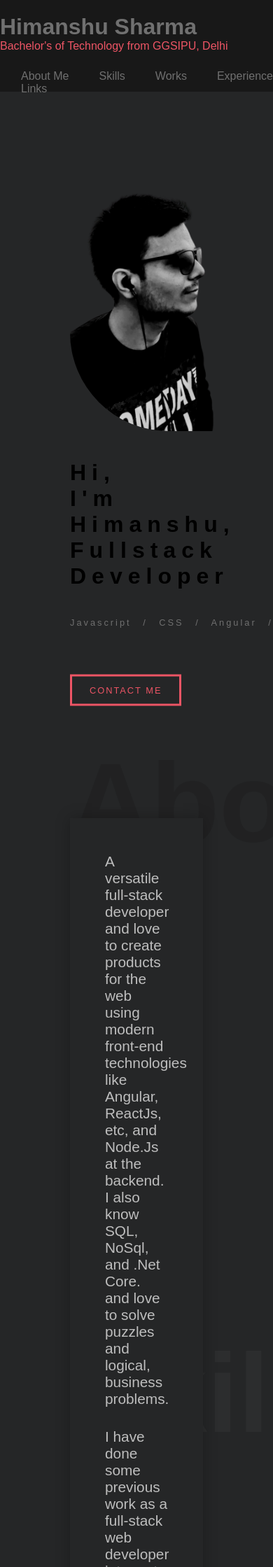
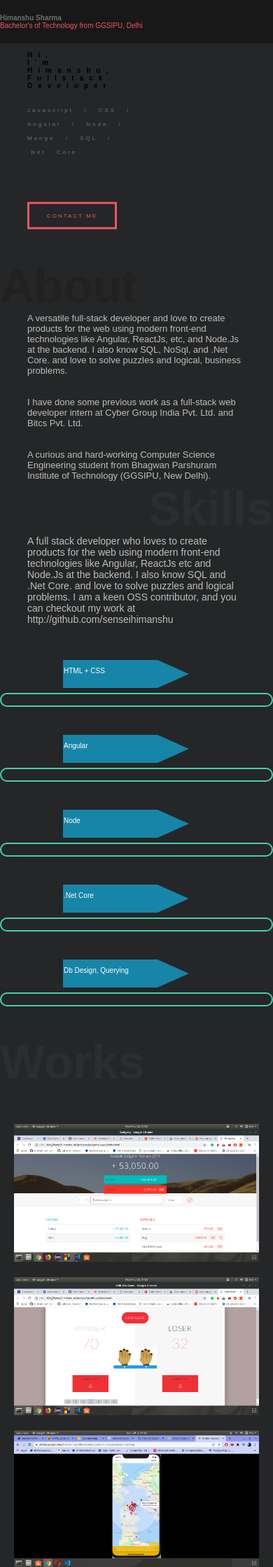
Before and after one commit to senseihimanshu/portfolio-2020, a PHP site: page / in a window 390 px wide; the page is wider, and only the part inside the window is pictured. Shown: the top 2239 px of that part at 70% size. Run offline with PHP 8.4, Linux system fonts and the light colour scheme.

Commit message:
Added Responsive behaviour to website using media queries

```diff
--- a/css/style.css
+++ b/css/style.css
@@ -215,7 +215,7 @@ span.m-left {
   left: 50%;
   right: 50%;
   transform: translateX(-50%);
-  text-align: center;
+  text-align: left;
   margin-bottom: 50px;
 }
 
@@ -352,3 +352,114 @@ nav ul li a {
   text-decoration: none;
   text-transform: capitalize;
 }
+
+@media(max-width: 1440px) {
+  .main-info-section {
+    padding: 0;
+  }
+  .main-info-section .text p {
+    width: 26rem;
+  }
+}
+
+@media(max-width: 870px) {
+  .main-info-section .text p {
+    width: 16rem;
+  }
+
+  .experience {
+    margin-bottom: 7rem;
+  }
+
+  .experience h1 {
+    font-size: 8rem;
+  }
+}
+
+@media(max-width: 710px) {
+  .profile-image img {
+    width: 376px;
+  }
+
+  .about {
+    padding: 0;
+    height: inherit;
+  }
+
+  .about h1, .skills h1 {
+    font-size: 6.8rem;
+  }
+
+  .skills {
+    padding: 0;
+  }
+
+  .about-me-info {
+    box-shadow: none;
+    padding: 0;
+    top: 0;
+    width: 80%;
+  }
+
+  .skills-info {
+    width: 80%;
+  }
+
+  .about img {
+    display: none;
+  }
+
+  .work h1, .links h1, .contact h1 {
+    font-size: 6.8rem;
+  }
+
+  .links ul, .contact ul {
+    font-size: 1.3rem;
+  }
+
+  .experience h1 {
+    font-size: 4.8rem;
+  }
+
+  .work {
+    padding: 0;
+  }
+
+  .experience {
+    margin-bottom: 0;
+  }
+
+  .links, .contact {
+    padding: 0;
+  }
+
+  .contact ul {
+    text-align: right;
+  }
+}
+
+@media(max-width: 640px) {
+  .profile-image {
+    display: none;
+  }
+
+  .text {
+    margin: 0 auto;
+    width: 80%;
+  }
+
+  nav {
+    display: none;
+  }
+}
+
+@media(max-width: 392px) {
+  .text {
+    margin: 0 auto;
+    width: 80%;
+  }
+
+  * {
+    font-size: 10px;
+  }
+}
```
